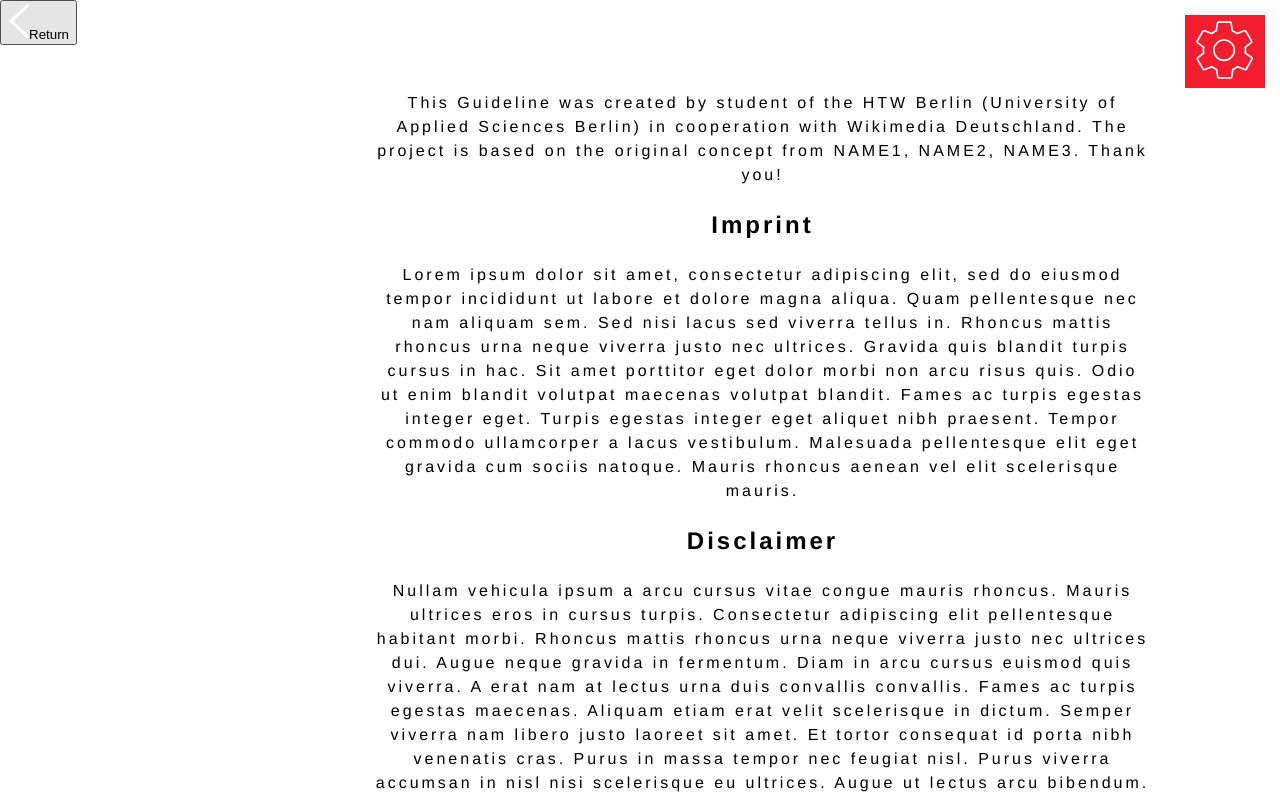
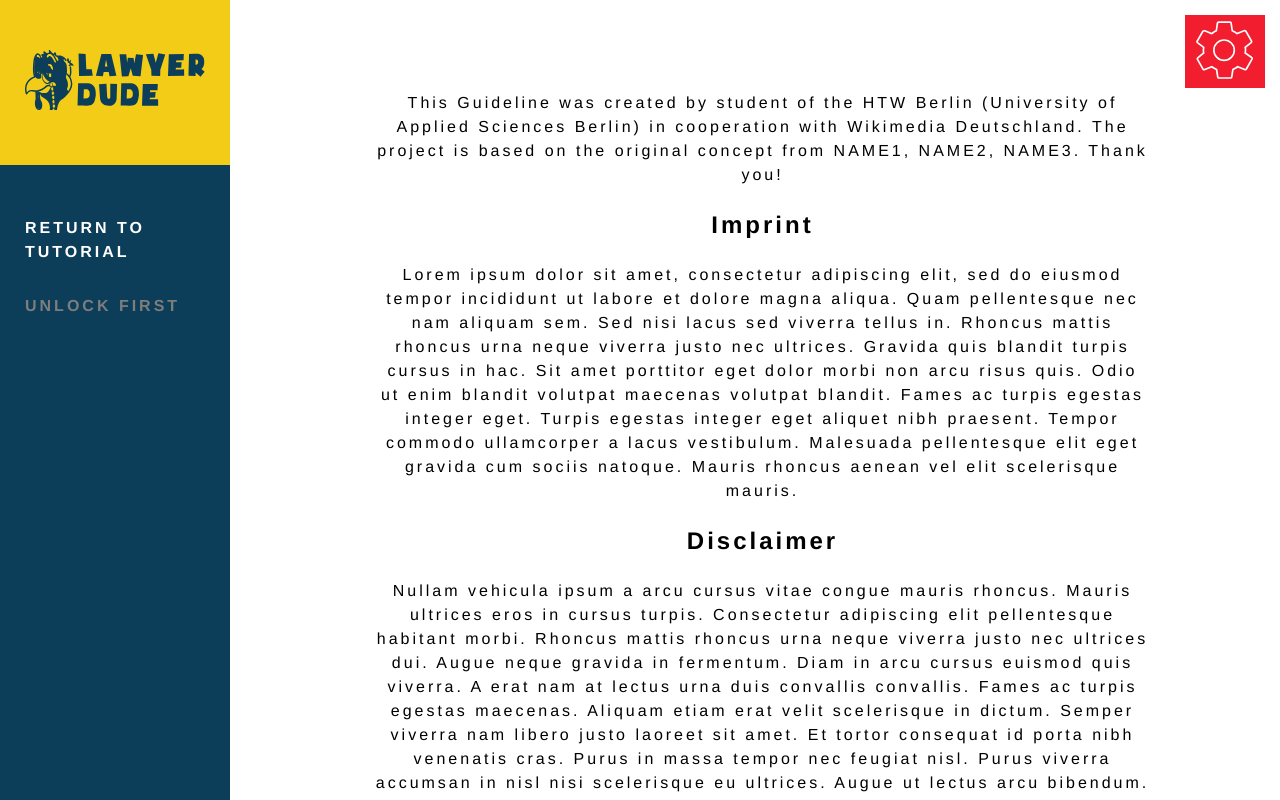
Before and after one commit to ViviZa/lawyer-dude, a React (Create React App) app: page /imprint in a window 1280 px wide. Built offline with nearby package versions, Linux system fonts and the light colour scheme.

Commit message:
Add sidenavigation and update styles

```diff
--- a/src/components/SideNavigation.jsx
+++ b/src/components/SideNavigation.jsx
@@ -20,6 +20,7 @@ class SideNavigation extends Component {
 
   componentDidMount() {
     const { ID } = this.props;
+    if (ID > 700) return;
     let visitedPages = JSON.parse(localStorage.getItem("visitedPages"));
     const dataString = JSON.stringify(data);
     const jsonData = JSON.parse(dataString);
@@ -94,7 +95,16 @@ class SideNavigation extends Component {
   renderPages(visitedPages, ID) {
     return (
       <ul>
-        {visitedPages.map(page => {
+        {
+          ID > 700 ? (
+            <li className="linkWrapper hover" onClick={() => this.props.history.goBack()}>
+              <div className="sideNavigationLink">
+                RETURN TO TUTORIAL
+              </div>
+            </li>
+
+          ) : (
+              visitedPages.map(page => {
                 return (
                   <li className="linkWrapper" key={page.id}>
                     <div className={page.id === ID ? "focusIndicator" : ""}>
@@ -114,7 +124,7 @@ class SideNavigation extends Component {
                     </Link>
                   </li>
                 );
-        })}
+              }))}
         <li className="li-inactive">
           <a href="#">Unlock first</a>
         </li>
--- a/src/data.json
+++ b/src/data.json
@@ -603,5 +603,9 @@
     ],
     "nextPage": "/",
     "nextPageIDs": [0]
+  },
+  {
+    "id": 777,
+    "pageurl": "/imprint"
   }
 ]
--- a/src/pages/Imprint.jsx
+++ b/src/pages/Imprint.jsx
@@ -1,5 +1,6 @@
 import React, { Component } from 'react';
 import { withRouter } from 'react-router';
+import SideNavigation from "../components/SideNavigation";
 import SettingsButton from "../components/SettingsButton";
 import imprintData from './ImprintData.json';
 
@@ -33,6 +34,7 @@ class Imprint extends Component {
 
     return (
       <div className="Imprint">
+        <SideNavigation ID={777} />
         <SettingsButton goBack={() => this.props.history.goBack()} />
         <button onClick={() => this.props.history.goBack()}>
           <svg width="21px" height="36px" viewBox="0 0 21 36" version="1.1">
--- a/src/styles/_sidebar.scss
+++ b/src/styles/_sidebar.scss
@@ -21,7 +21,7 @@
 			list-style-type: none;
 			padding: 15px 10px;
 
-			a {
+			a , div{
 				font-weight: 600;
 				text-transform: uppercase;
 				color: $nav-reached;
@@ -73,6 +73,9 @@
 	margin-right: 15px;
 }
 
+.hover{
+	cursor: pointer;
+}
 .navNarrow {
 
 	i {
```
Lines whose indentation alone changed are shown as unchanged.
